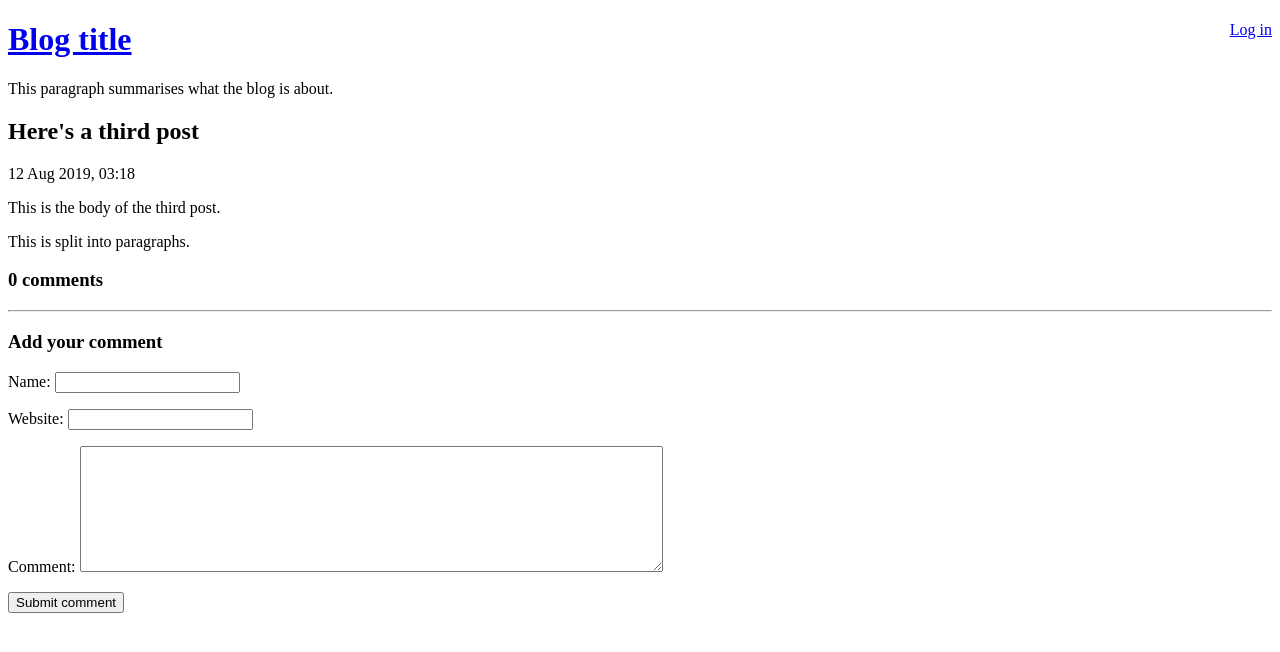
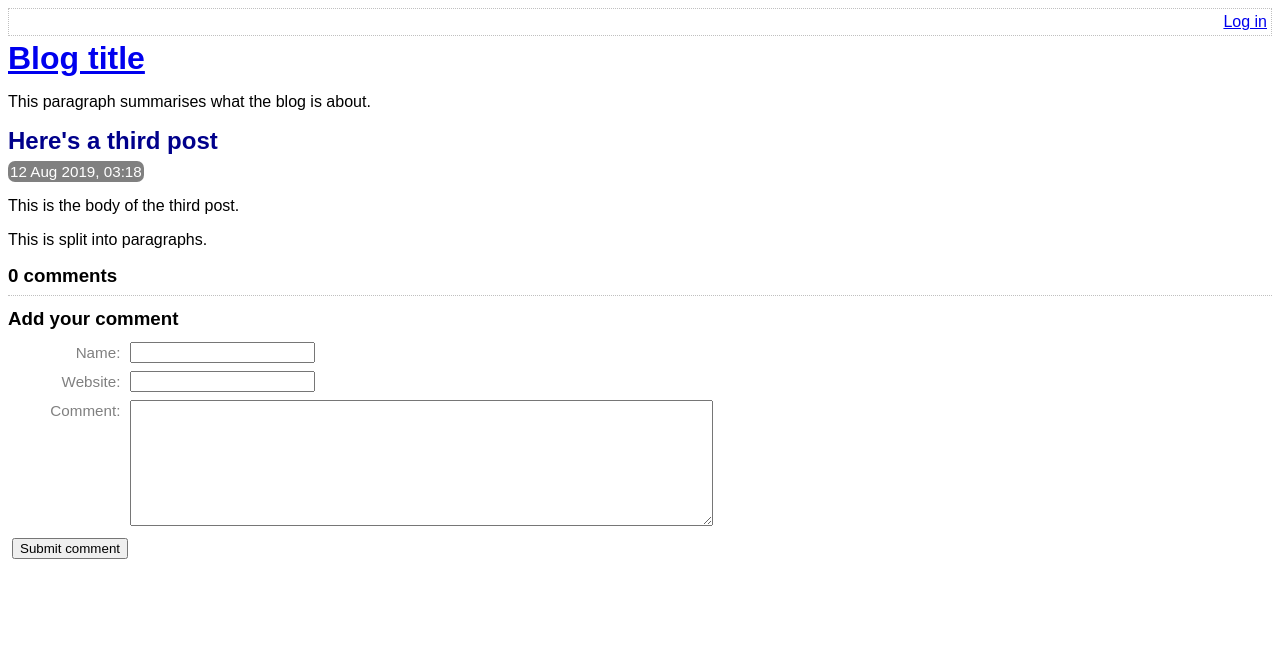
Before and after one commit to leggettc18/blog-php-fpm, a PHP site: page /view-post.php?post_id=3 in a window 1280 px wide. Shown: the top 652 px of the page. Run offline with PHP 8.4, Linux system fonts and the light colour scheme; data comes from the database, SQL or seed files in the repository.

Commit message:
Adds stylesheet, improves login system, improves init script

```diff
--- /dev/null
+++ b/www/html/assets/main.css
@@ -0,0 +1,102 @@
+/* Success/error message boxes */
+.box {
+	border: 1px dotted silver;
+	border-radius: 5px;
+	padding: 4px;
+}
+.error {
+	background-color: #ff6666;
+}
+.success {
+	background-color: #88ff88;
+}
+
+.box ul {
+	margin: 4px;
+	padding-left: 14px;
+}
+
+.box ul li {
+	margin-bottom: 2px;
+}
+
+.install-password {
+	font-size: 1.2em;
+}
+
+.top-menu {
+	border: 1px dotted silver;
+	min-height: 18px;
+	padding: 4px;
+	margin-bottom: 4px;
+}
+
+.menu-options {
+	float: right;
+}
+
+h1, h2, h3 {
+	margin-top: 0;
+	margin-bottom: 8px;
+}
+
+body {
+	font-family: sans-serif;
+}
+
+.post-synopsis {
+	padding-bottom: 8px;
+	border-bottom: 1px dotted silver;
+	margin-bottom: 20px;
+}
+
+.post-synopsis h2, .post h2 {
+	color:darkblue;
+}
+
+.post .date, .post-synopsis .meta {
+	color: white;
+	background-color: grey;
+	border-radius: 7px;
+	padding: 2px;
+	display: inline;
+	font-size: 0.95em;
+}
+
+.comment .comment-meta {
+	font-size: 0.85em;
+	color: grey;
+	border-top: 1px dotted silver;
+	padding-top: 8px;
+}
+
+.comment-body p {
+	margin: 8px 4px;
+}
+
+.comment-list {
+	border-bottom: 1px dotted silver;
+	margin-bottom: 12px;
+}
+
+.comment-margin {
+	margin-bottom: 8px;
+}
+
+.comment-form input,
+.comment-form textarea {
+	margin: 4px;
+}
+
+.comment-form label {
+	font-size: 0.95em;
+	margin: 6px;
+	width: 7em;
+	color: grey;
+	float: left;
+	text-align: right;
+
+	/* Some browsers make labels too tall, and as a result they incorrectly
+	stack horizontally. Let's reset each to the left-hand side to be sure. */
+	clear: left;
+}
--- a/www/html/lib/common.php
+++ b/www/html/lib/common.php
@@ -112,12 +112,12 @@ function redirectAndExit($script)
 /**
  * Returns the number of comments for the specified post
  *
+ * @param PDO $pdo
  * @param integer $postId
  * @return integer
  */
-function countCommentsForPost($postId)
+function countCommentsForPost(PDO $pdo, $postId)
 {
-    $pdo = getPDO();
     $sql = "
         SELECT
             COUNT(*) c
@@ -137,11 +137,12 @@ function countCommentsForPost($postId)
 /**
  * Returns all the comments for the specified post
  *
+ * @param PDO $pdo
  * @param integer $postId
+ * return array
  */
-function getCommentsForPost($postId)
+function getCommentsForPost(PDO $pdo, $postId)
 {
-    $pdo = getPDO();
     $sql = "
         SELECT
             id, name, text, created_at, website
--- a/www/html/login.php
+++ b/www/html/login.php
@@ -34,14 +34,14 @@ if ($_POST)
         <title>
             A blog application | Login
         </title>
-        <meta http-equiv="Content-Type" content="text/html;charset=utf-8" />
+        <?php require 'templates/head.php' ?>
     </head>
     <body>
         <?php require 'templates/title.php' ?>
 
         <?php // If we have a username, then the user got something wrong, so let's have an error ?>
         <?php if ($username): ?>
-            <div style="border: 1px solid $ff6666; padding: 6px;">
+            <div class="error box">
                 The username or password is incorrect, try again
             </div>
         <?php endif ?>
--- a/www/html/templates/comment-form.php
+++ b/www/html/templates/comment-form.php
@@ -4,12 +4,10 @@
  * @var $commentData array
  */
 ?>
-<?php // We'll use a rule-off for now, to separate page sections ?>
-<hr />
 
 <?php // Report any errors in a bullet-point list ?>
 <?php if ($errors): ?>
-    <div style="border: 1px solid #ff6666; padding: 6px;">
+    <div class="error box comment-margin">
         <ul>
             <?php foreach ($errors as $error): ?>
                 <li><?php echo $error ?></li>
@@ -20,8 +18,8 @@
 
 <h3>Add your comment</h3>
 
-<form method="post">
-    <p>
+<form method="post" class="comment-form">
+    <div>
         <label for="comment-name">
             Name:
         </label>
@@ -31,8 +29,8 @@
             name="comment-name"
             value="<?php echo htmlEscape($commentData['name']) ?>"
         />
-    </p>
-    <p>
+    </div>
+    <div>
         <label for="comment-website">
             Website:
         </label>
@@ -42,8 +40,8 @@
             name="comment-website"
             value="<?php echo htmlEscape($commentData['website']) ?>"
         />
-    </p>
-    <p>
+    </div>
+    <div>
         <label for="comment-text">
             Comment:
         </label>
@@ -53,7 +51,9 @@
             rows="8"
             cols="70"
         ><?php echo htmlEscape($commentData['text']) ?></textarea>
-    </p>
+    </div>
 
-    <input type="submit" value="Submit comment" />
+    <div>
+        <input type="submit" value="Submit comment" />
+    </div>
 </form>
--- /dev/null
+++ b/www/html/templates/head.php
@@ -0,0 +1,2 @@
+<meta http-equiv="Content-Type" content="text/html;charset=utf-8" />
+<link rel="stylesheet" type="text/css" href="assets/main.css" />
--- a/www/html/templates/title.php
+++ b/www/html/templates/title.php
@@ -1,4 +1,5 @@
-<div style = "float: right;">
+<div class="top-menu">
+    <div class="menu-options">
         <?php if (isLoggedIn()): ?>
             Hello <?php echo htmlEscape(getAuthUser()) ?>
             <a href="logout.php">Log out</a>
@@ -6,6 +7,7 @@
             <a href="login.php">Log in</a>
         <?php endif ?>
     </div>
+</div>
 <a href="index.php">
     <h1>Blog title</h1>
 </a>
--- a/www/html/view-post.php
+++ b/www/html/view-post.php
@@ -56,21 +56,24 @@ else
             A blog application |
             <?php echo htmlEscape($row['title']) ?>
         </title>
-        <meta https-equiv="Content-Type" content="text/html;charset=utf-8" />
+        <?php require 'templates/head.php' ?>
     </head>
     <body>
         <?php require 'templates/title.php' ?>
-
+        <div class="post">
             <h2>
                 <?php echo htmlEscape($row['title']) ?>
             </h2>
-        <div>
+            <div class="date">
                 <?php echo convertSqlDate($row['created_at']) ?>
             </div>
             <?php echo convertNewlinesToParagraphs($row['body']) ?>
-        <h3><?php echo countCommentsForPost($postId) ?> comments</h3>
+        </div>
 
-        <?php foreach (getCommentsForPost($postId) as $comment): ?>
+        <div class="comment-list">
+            <h3><?php echo countCommentsForPost($pdo, $postId) ?> comments</h3>
+
+            <?php foreach (getCommentsForPost($pdo, $postId) as $comment): ?>
                 <?php // For now, we'll use a horizontal rule-off to split it up a bit ?>
                 <hr />
                 <div class="comment">
@@ -85,6 +88,7 @@ else
                     </div>
                 </div>
             <?php endforeach ?>
+        </div>
         <?php require 'templates/comment-form.php' ?>
     </body>
 </html>
```
Also changed, not shown: www/html/data/init.sql (+29 -14 lines), www/html/index.php (+10 -6 lines), www/html/install.php (+2 -15 lines), www/html/lib/install.php (+8 -8 lines), 1 other file. Lines whose indentation alone changed are shown as unchanged.
